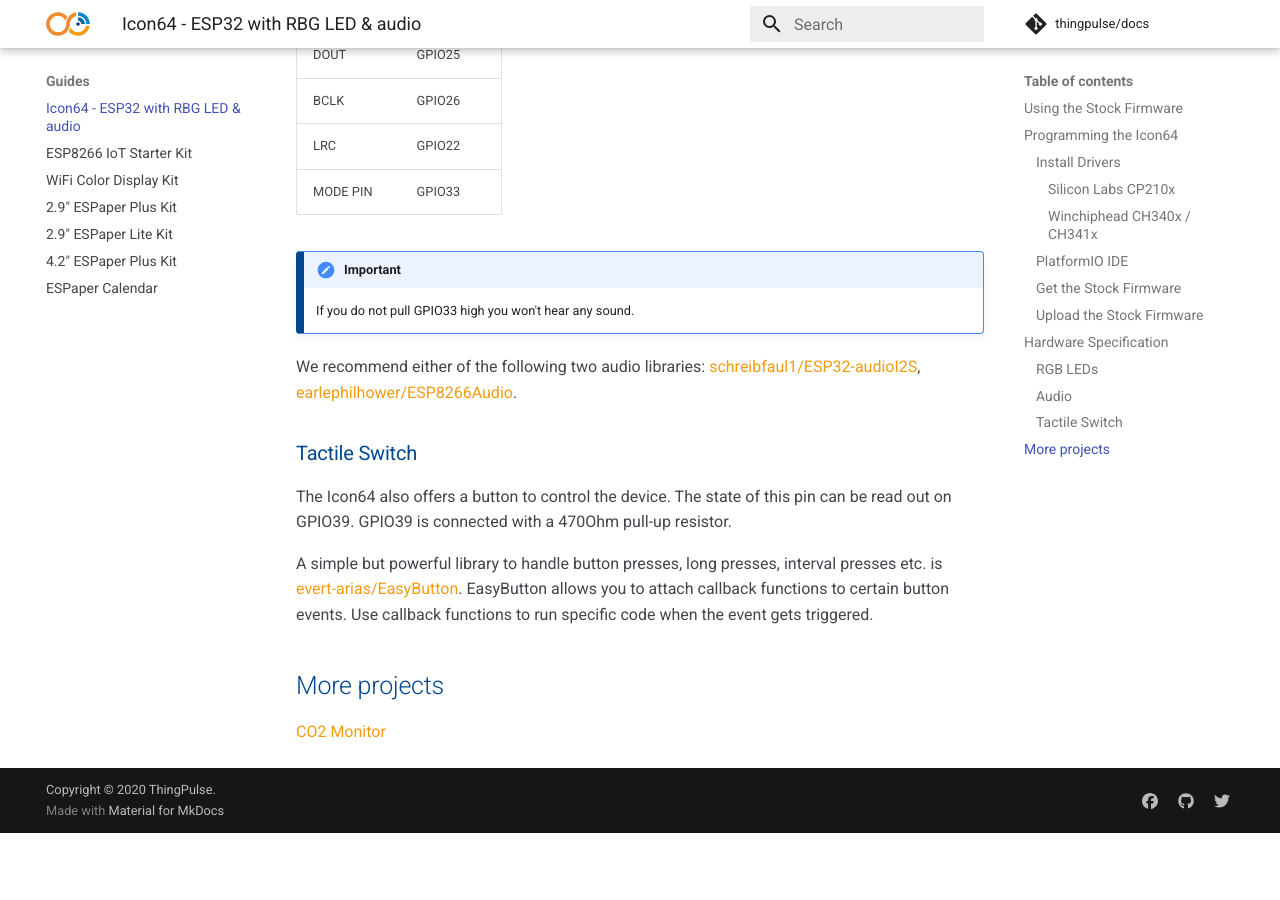
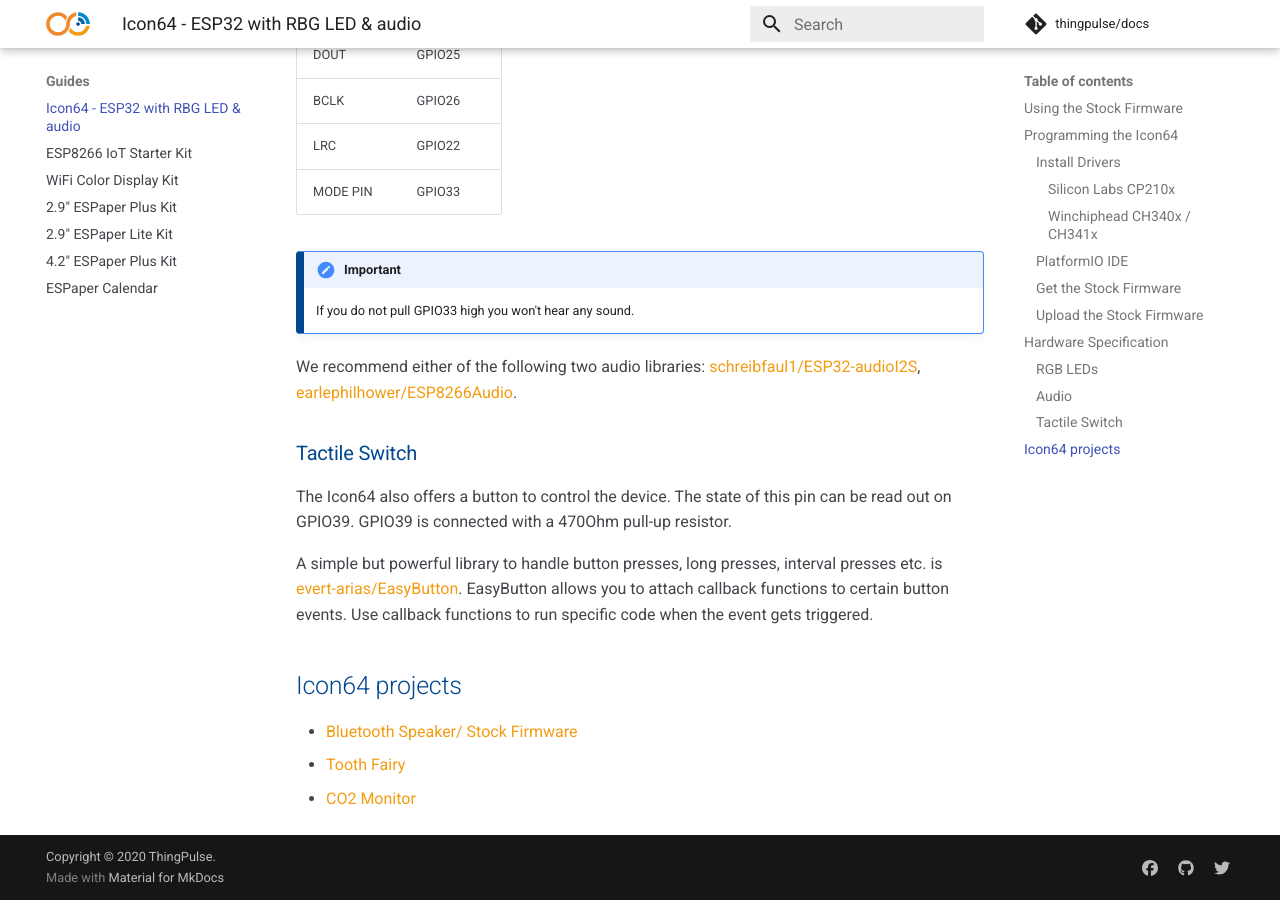
Before and after one commit to ThingPulse/docs, an MkDocs documentation site: the page built from docs/guides/icon64-esp32-rgb-led-audio.md, in a window 1280 px wide and 900 px high, scrolled down 6788 px. Built offline with MkDocs 1.6.1 and Material for MkDocs 9.7.7, drawn with Linux system fonts in a browser that asks for light colours; comment, search, counter and statistics services are not loaded; before the commit the page ends 7621 px from its top, so only the background shows below that.

Commit message:
Add more Icon64 projects

```diff
--- a/docs/guides/icon64-esp32-rgb-led-audio.md
+++ b/docs/guides/icon64-esp32-rgb-led-audio.md
@@ -153,6 +153,8 @@
 
 A simple but powerful library to handle button presses, long presses, interval presses etc. is [evert-arias/EasyButton](https://github.com/evert-arias/EasyButton). EasyButton allows you to attach callback functions to certain button events. Use callback functions to run specific code when the event gets triggered.
 
-## More projects
+## Icon64 projects
 
-[CO2 Monitor](https://github.com/ThingPulse/esp32-icon64-co2)
+* [Bluetooth Speaker/ Stock Firmware](https://github.com/ThingPulse/esp32-icon64-a2dp)
+* [Tooth Fairy](https://github.com/ThingPulse/esp32-icon64-toothfairy)
+* [CO2 Monitor](https://github.com/ThingPulse/esp32-icon64-co2)
```
